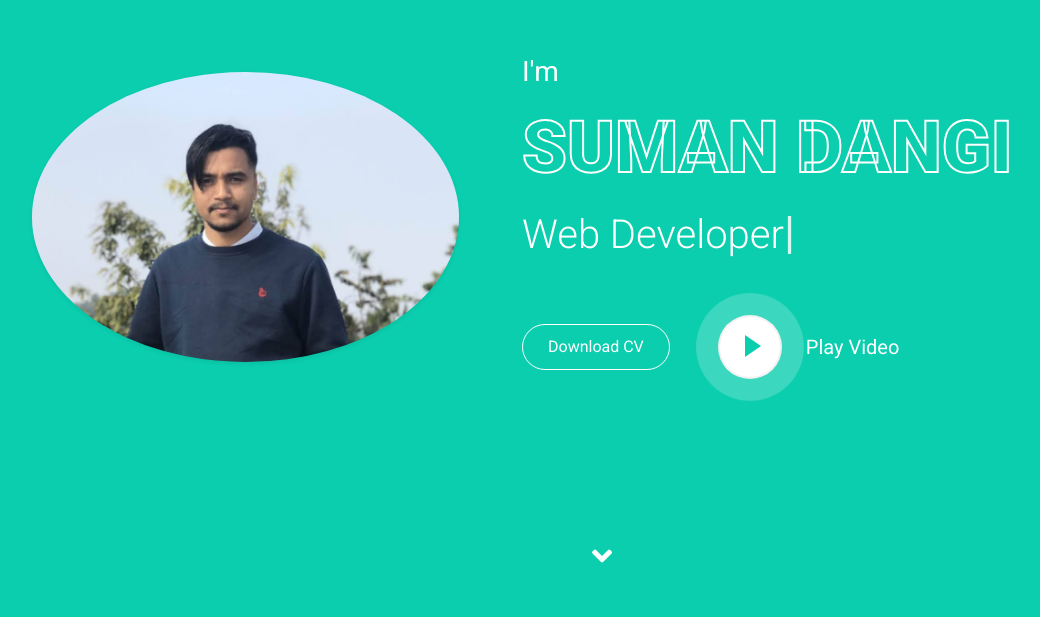
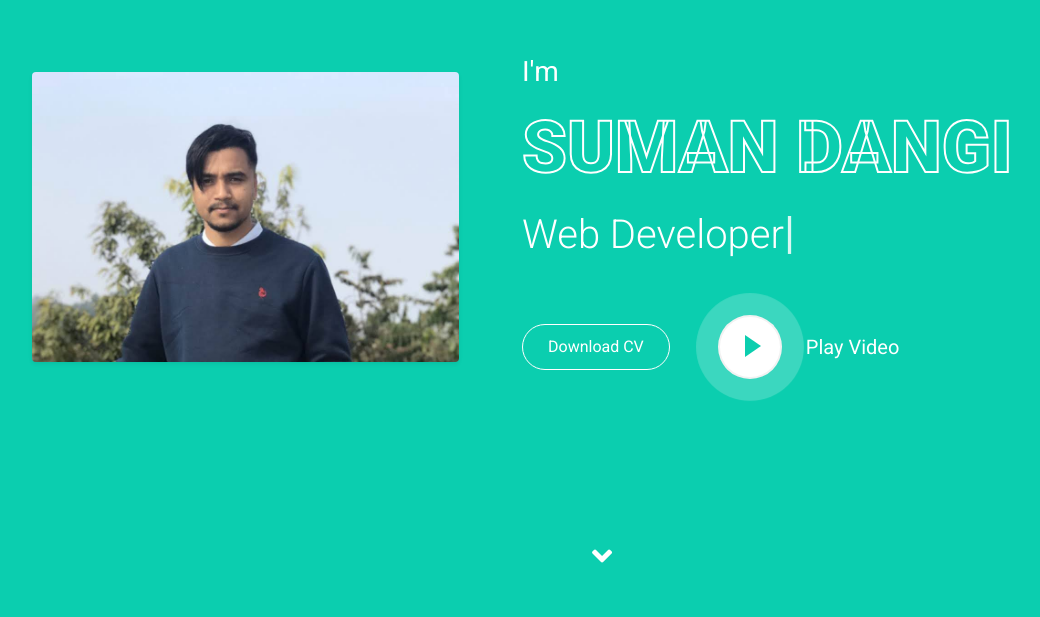
Before and after one commit to sumankdangi/portfolio-website, a plain HTML site: page index.html in a window 1280 px wide. Shown: the part 183-800 px from the top of the page, without its empty margins (38-1078 px from the left). Drawn offline with nearby package versions, Linux system fonts and the light colour scheme.

```diff
--- a/index.html
+++ b/index.html
@@ -77,7 +77,7 @@
         <div class="container">
             <div class="row align-items-center">
                 <div class="col-lg-5 px-5 pl-lg-0 pb-5 pb-lg-0">
-                    <img class="img-fluid w-100 rounded-circle shadow-sm" src="img/Profile1.jpg" alt="">
+                    <img class="img-fluid w-100 rounded shadow-sm" src="img/Profile1.jpg" alt="">
                 </div>
                 <div class="col-lg-7 text-center text-lg-left">
                     <h3 class="text-white font-weight-normal mb-3">I'm</h3>
```
